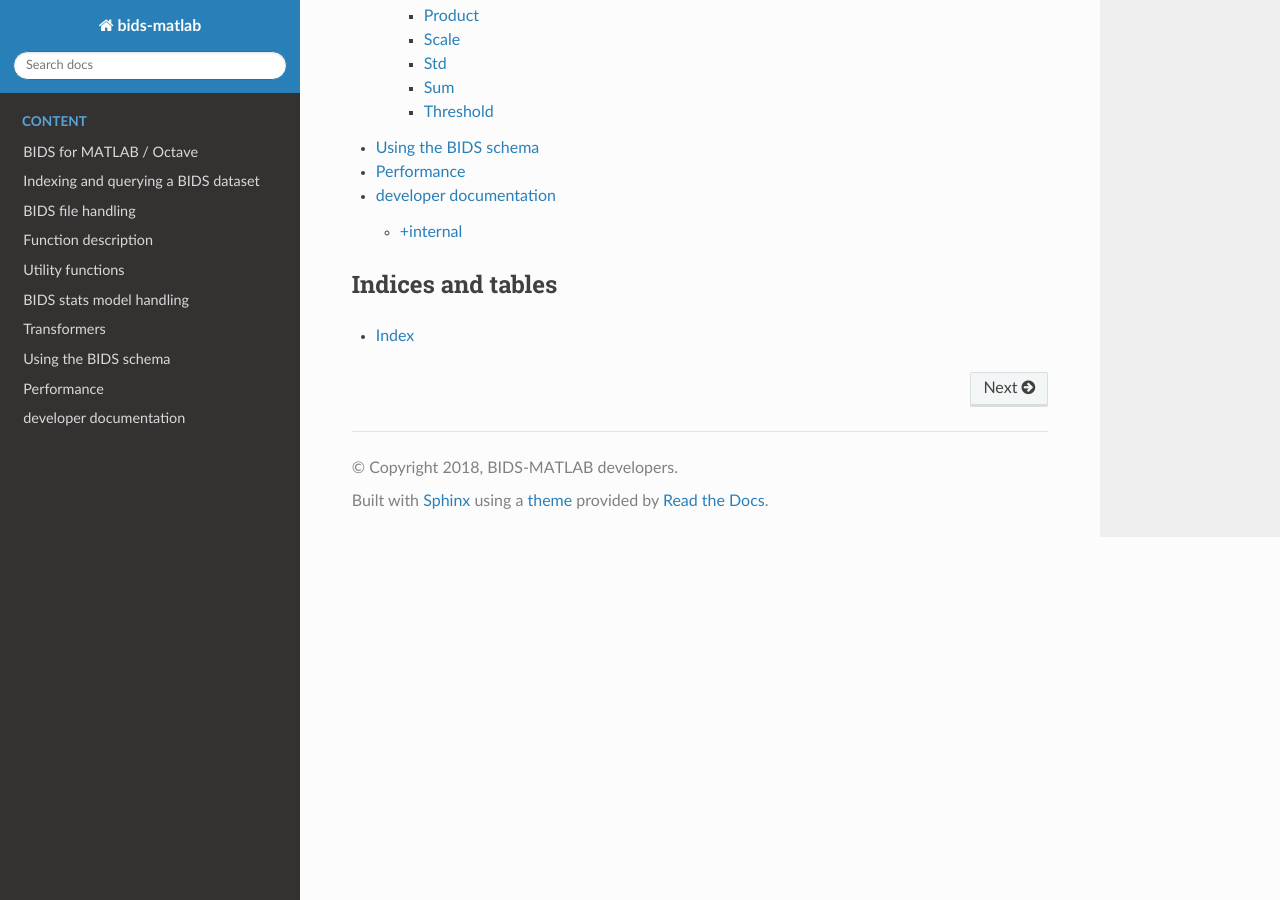
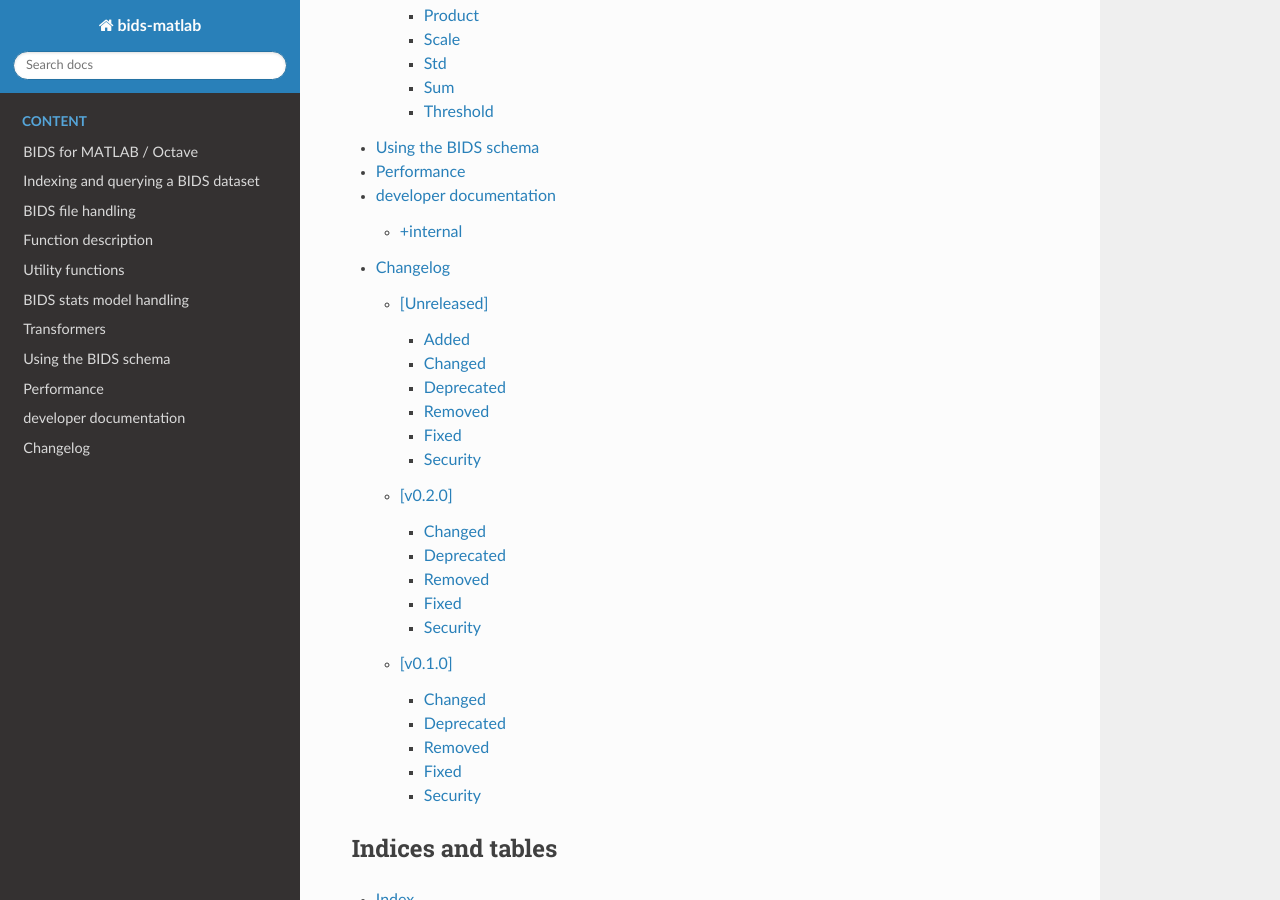
Before and after one commit to bids-standard/bids-matlab, a Sphinx documentation site: the page built from docs/source/index.rst, in a window 1280 px wide and 900 px high, scrolled down 1188 px. Built offline with Sphinx 7.4.7 and the Read the Docs theme 2.0.0, drawn with Linux system fonts in a browser that asks for light colours.

Commit message:
[ENH] add zero padding to entity labels / indices when passed as numbers (#680)
* pad indices when passed as numbers

* update changelog

* skip octave test

```diff
--- /dev/null
+++ b/docs/source/changelog.md
@@ -0,0 +1,61 @@
+# Changelog
+
+All notable changes to this project will be documented in this file.
+
+The format is based on [Keep a Changelog](https://keepachangelog.com/en/1.0.0/),
+and this project adheres to [Semantic Versioning](https://semver.org/spec/v2.0.0.html).
+
+<!--
+### Added
+
+### Changed
+
+### Deprecated
+
+### Removed
+
+### Fixed
+
+### Security
+-->
+
+## [Unreleased]
+
+### Added
+
+* [ENH] Add zero padding when numbers are passed for indices to `bids.File` or `bids.File.rename` #680 by @Remi-Gau
+
+### Changed
+
+### Deprecated
+
+### Removed
+
+### Fixed
+
+### Security
+
+
+## [v0.2.0]
+
+### Changed
+
+### Deprecated
+
+### Removed
+
+### Fixed
+
+### Security
+
+## [v0.1.0]
+
+### Changed
+
+### Deprecated
+
+### Removed
+
+### Fixed
+
+### Security
--- a/docs/source/index.rst
+++ b/docs/source/index.rst
@@ -26,6 +26,7 @@ To see how to install BIDS-Matlab, please check
    schema
    performance
    dev_doc
+   changelog
 
 
 Indices and tables
```
Also changed, not shown: 2 other files.
